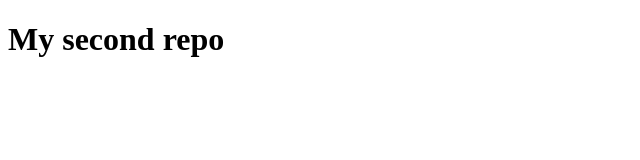
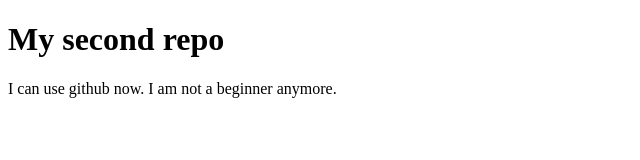
Before and after one commit to saamiukarim/my-second-repo, a plain HTML site: page index.html in a window 1280 px wide. Shown: the whole page, without its empty margins (0-640 px from the left). Drawn offline with Linux system fonts and the light colour scheme.

Commit message:
added h2

```diff
--- a/index.html
+++ b/index.html
@@ -10,6 +10,7 @@
 
 <body>
     <h1>My second repo</h1>
+    <h2|>I can use github now. I am not a beginner anymore.</h2>
 </body>
 
 </html>
```
